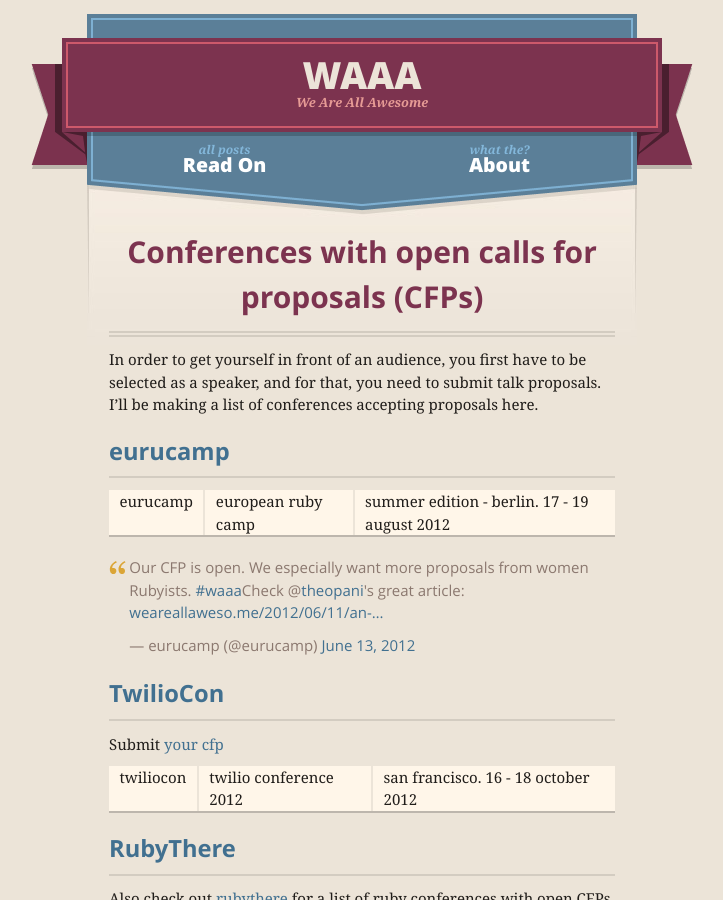
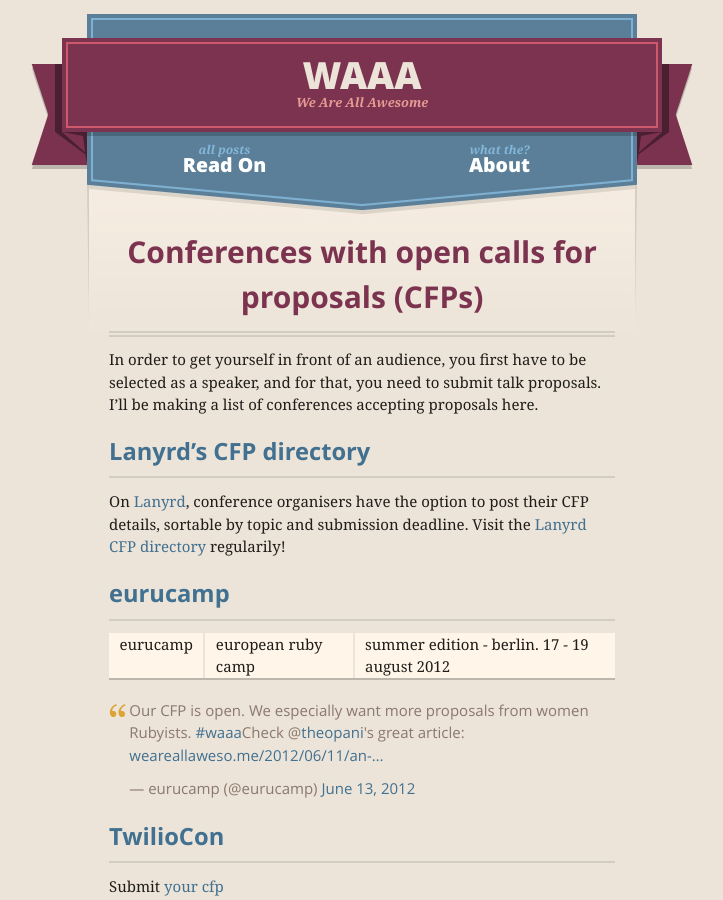
Before and after one commit to janl/waaa, a Jekyll site: the page built from _posts/2012-06-13-conferences-with-open-cfps.md, in a window 1280 px wide and 900 px high. Shown: the whole window, without its empty margins (278-1001 px from the left). Built offline with Jekyll 4.4.1, drawn with Linux system fonts in a browser that asks for light colours; nearby versions of some CDN libraries; comment, search, counter and statistics services are not loaded.

Commit message:
link to the Lanyrd CFP directory

```diff
--- a/_posts/2012-06-13-conferences-with-open-cfps.md
+++ b/_posts/2012-06-13-conferences-with-open-cfps.md
@@ -10,6 +10,10 @@
 <style>
 .twt-reply { display: none; }
 </style>
+
+##[Lanyrd's CFP directory](http://lanyrd.com/calls/)
+
+On [Lanyrd](http://lanyrd.com/), conference organisers have the option to post their CFP details, sortable by topic and submission deadline. Visit the [Lanyrd CFP directory](http://lanyrd.com/calls/) regularily!
 
 ##[eurucamp](http://2012.eurucamp.org/)
 
```
Also changed, not shown: 1 other file.
